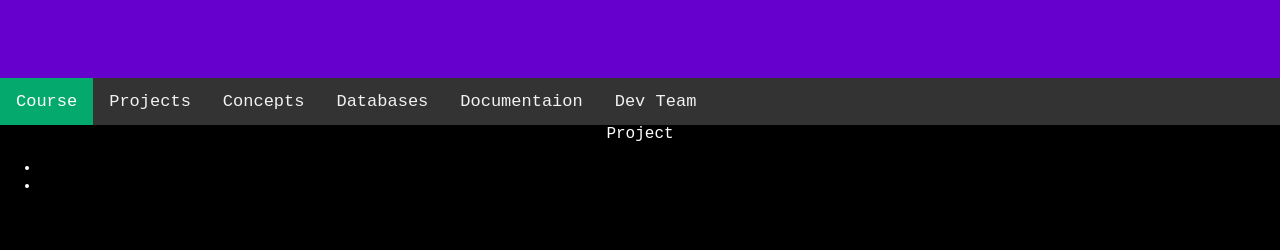
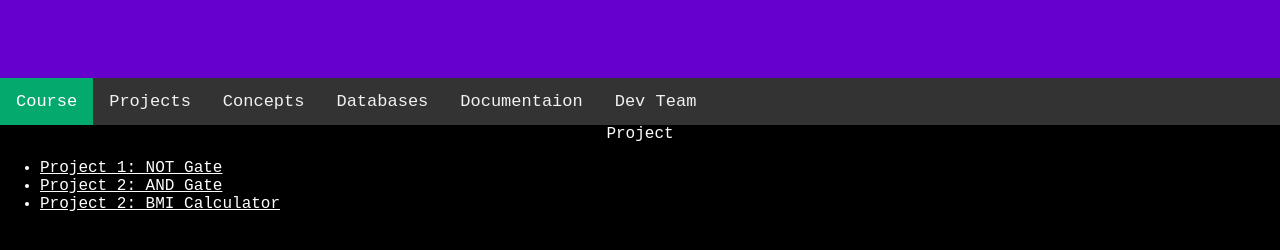
Before and after one commit to itsyaboyjah2021/unknown, a plain HTML site: page project.html in a window 1280 px wide. Shown: the part 190-440 px from the top of the page. Drawn offline with Linux system fonts and the light colour scheme.

Commit message:
Update project.html

```diff
--- a/project.html
+++ b/project.html
@@ -71,8 +71,9 @@ body
 <center>  <h> Project </h> </center>
 
 <ul>
-  <li><a href="notgate.html" style="color:black">Project 1: NOT Gate</a></h3></li>
-  <li><a href="andgate.html" style="color:black">Project 2: AND Gate</a></h3></li>
+  <li><a href="notgate.html" style="color:white">Project 1: NOT Gate</a></h3></li>
+  <li><a href="andgate.html" style="color:white">Project 2: AND Gate</a></h3></li>
+  <li><a href="bmi.html" style="color:white">Project 2: BMI Calculator</a></h3></li>
 </ul>
 
 </div>
```
